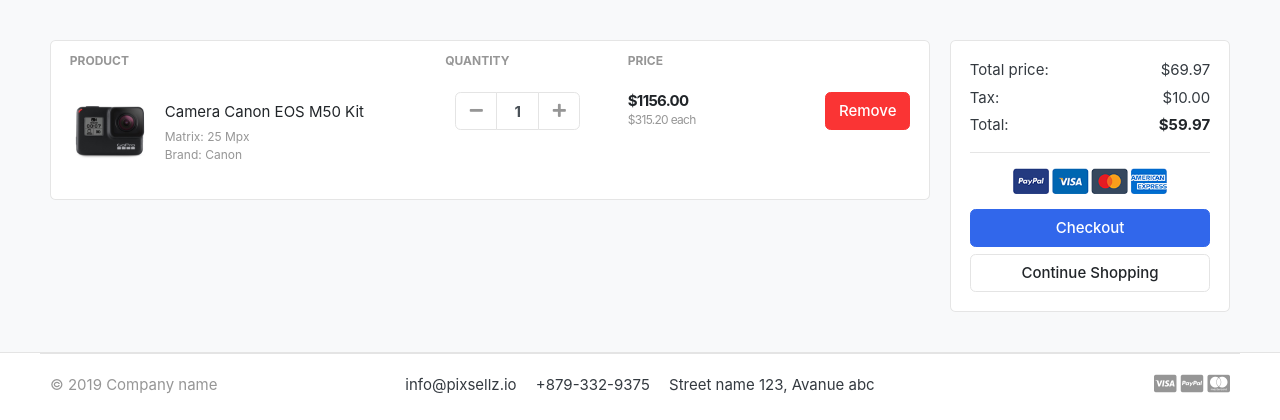
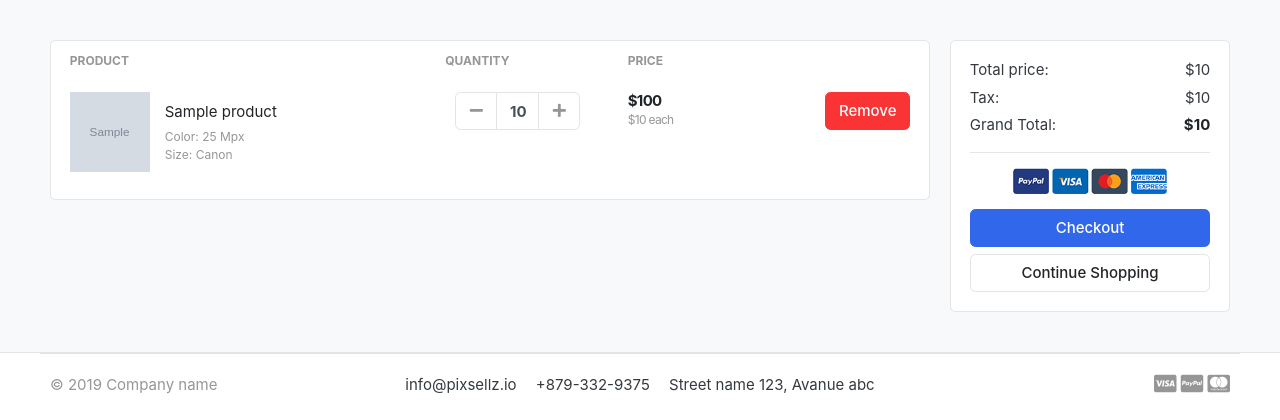
Before and after one commit to sagarkhatridk/GreatKartDjango, a Django app: template templates/store/cart.html in a window 1280 px wide. Shown: the part 118-538 px from the top of the page. Run offline with Django 3.2, Linux system fonts and the light colour scheme; tables that the repository leaves empty hold one stand-in row (values such as "Sample post"); the template is opened without the code that fills it: values that come from a table or form of the project are taken from there, most other values are stand-ins (such as "Sample title", 1, 10 or a date in 2020); grey boxes marked "Sample" are stand-in pictures; some libraries are stand-ins or nearby versions; some web fonts are replaced.

Commit message:
section 7 complete

```diff
--- a/carts/models.py
+++ b/carts/models.py
@@ -18,3 +18,6 @@
 
     def __str__(self):
         return self.product
+
+    def sub_total(self):
+        return (self.product.price * self.quantity)
--- a/carts/urls.py
+++ b/carts/urls.py
@@ -2,5 +2,8 @@
 from . import views
 
 urlpatterns = [
-    path('', views.cart, name='cart')
+    path('', views.cart, name='cart'),
+    path('add_cart/<int:product_id>/', views.add_cart, name='add_cart'),
+    path('remove_cart/<int:product_id>/', views.remove_cart, name='remove_cart'),
+    path('remove_cart_item/<int:product_id>/', views.remove_cart_item, name='remove_cart_item'),
 ]
--- a/templates/store/cart.html
+++ b/templates/store/cart.html
@@ -20,14 +20,15 @@
                             </tr>
                         </thead>
                         <tbody>
+                            {% for cart_item in cart_items %}
                             <tr>
                                 <td>
                                     <figure class="itemside align-items-center">
-                                        <div class="aside"><img src="{% static './images/items/11.jpg' %}"
+                                        <div class="aside"><img src="{{cart_item.product.images.url}}"
                                                 class="img-sm"></div>
                                         <figcaption class="info">
-                                            <a href="#" class="title text-dark">Camera Canon EOS M50 Kit</a>
-                                            <p class="text-muted small">Matrix: 25 Mpx <br> Brand: Canon</p>
+                                            <a href="#" class="title text-dark">{{cart_item.product.product_name}}</a>
+                                            <p class="text-muted small">Color: 25 Mpx <br> Size: Canon</p>
                                         </figcaption>
                                     </figure>
                                 </td>
@@ -36,27 +37,28 @@
                                     <div class="col">
                                         <div class="input-group input-spinner">
                                             <div class="input-group-prepend">
-                                                <button class="btn btn-light" type="button" id="button-plus"> <i
-                                                        class="fa fa-minus"></i> </button>
+                                                <a href="{% url 'remove_cart' cart_item.product.id %}" class="btn btn-light" type="button" id="button-plus"> <i
+                                                        class="fa fa-minus"></i> </a>
                                             </div>
-                                            <input type="text" class="form-control" value="1">
+                                            <input type="text" class="form-control" value="{{cart_item.quantity}}">
                                             <div class="input-group-append">
-                                                <button class="btn btn-light" type="button" id="button-minus"> <i
-                                                        class="fa fa-plus"></i> </button>
+                                                <a href="{% url 'add_cart' cart_item.product.id %}" class="btn btn-light" type="button" id="button-minus"> <i
+                                                        class="fa fa-plus"></i> </a>
                                             </div>
                                         </div> <!-- input-group.// -->
                                     </div> <!-- col.// -->
                                 </td>
                                 <td>
                                     <div class="price-wrap">
-                                        <var class="price">$1156.00</var>
-                                        <small class="text-muted"> $315.20 each </small>
+                                        <var class="price">${{cart_item.sub_total}}</var>
+                                        <small class="text-muted"> ${{cart_item.product.price}} each </small>
                                     </div> <!-- price-wrap .// -->
                                 </td>
                                 <td class="text-right">
-                                    <a href="" class="btn btn-danger"> Remove</a>
+                                    <a href="{% url 'remove_cart_item' cart_item.product.id %}" class="btn btn-danger"> Remove</a>
                                 </td>
                             </tr>
+                            {% endfor %}
                         </tbody>
                     </table>
                 </div> <!-- card.// -->
@@ -68,15 +70,15 @@
                     <div class="card-body">
                         <dl class="dlist-align">
                             <dt>Total price:</dt>
-                            <dd class="text-right">$69.97</dd>
+                            <dd class="text-right">${{total}}</dd>
                         </dl>
                         <dl class="dlist-align">
                             <dt>Tax:</dt>
-                            <dd class="text-right"> $10.00</dd>
+                            <dd class="text-right"> ${{tax}}</dd>
                         </dl>
                         <dl class="dlist-align">
-                            <dt>Total:</dt>
-                            <dd class="text-right text-dark b"><strong>$59.97</strong></dd>
+                            <dt>Grand Total:</dt>
+                            <dd class="text-right text-dark b"><strong>${{grand_total}}</strong></dd>
                         </dl>
                         <hr>
                         <p class="text-center mb-3">
--- a/templates/store/product_detail.html
+++ b/templates/store/product_detail.html
@@ -71,7 +71,7 @@
         {% if single_product.stock <= 0 %}
         <h5 class="text-danger">Out of Stock</h5>
         {% else %}
-        <a href="./product-detail.html" class="btn  btn-primary"> <span class="text">Add to cart</span> <i class="fas fa-shopping-cart"></i>  </a>
+        <a href="{% url 'add_cart' single_product.id %}" class="btn  btn-primary"> <span class="text">Add to cart</span> <i class="fas fa-shopping-cart"></i>  </a>
         {% endif %}
     </article> <!-- product-info-aside .// -->
             </main> <!-- col.// -->
```
Also changed, not shown: carts/views.py (+79 -4 lines).
